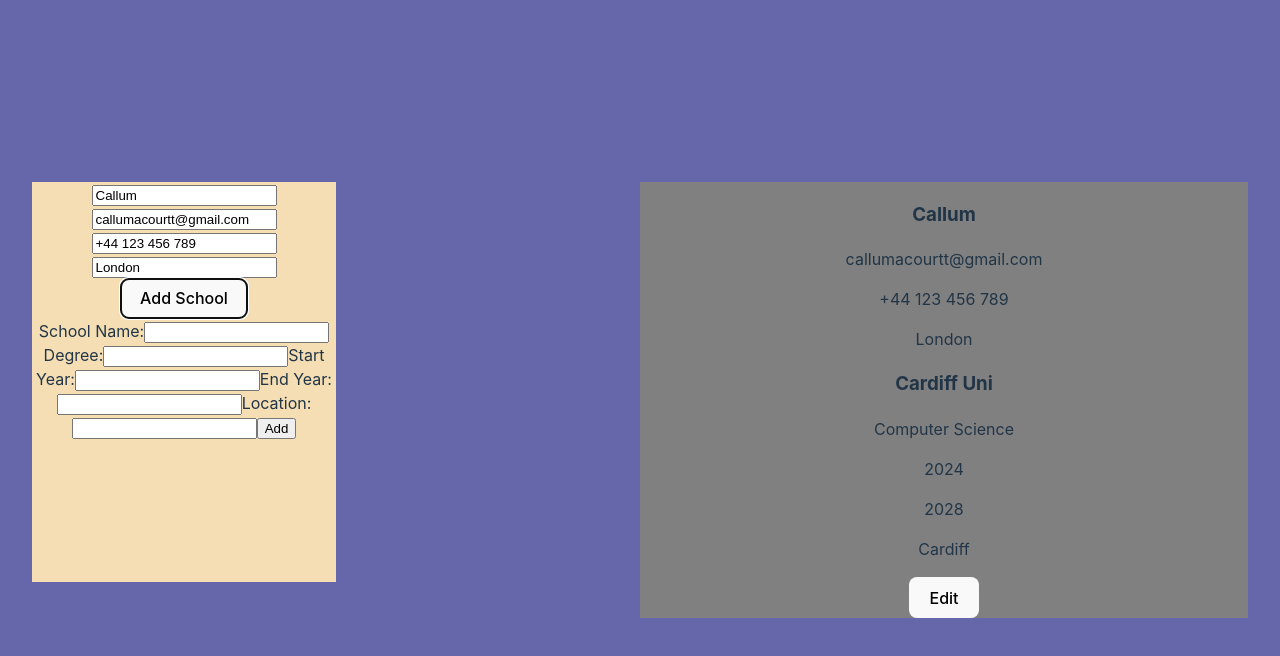
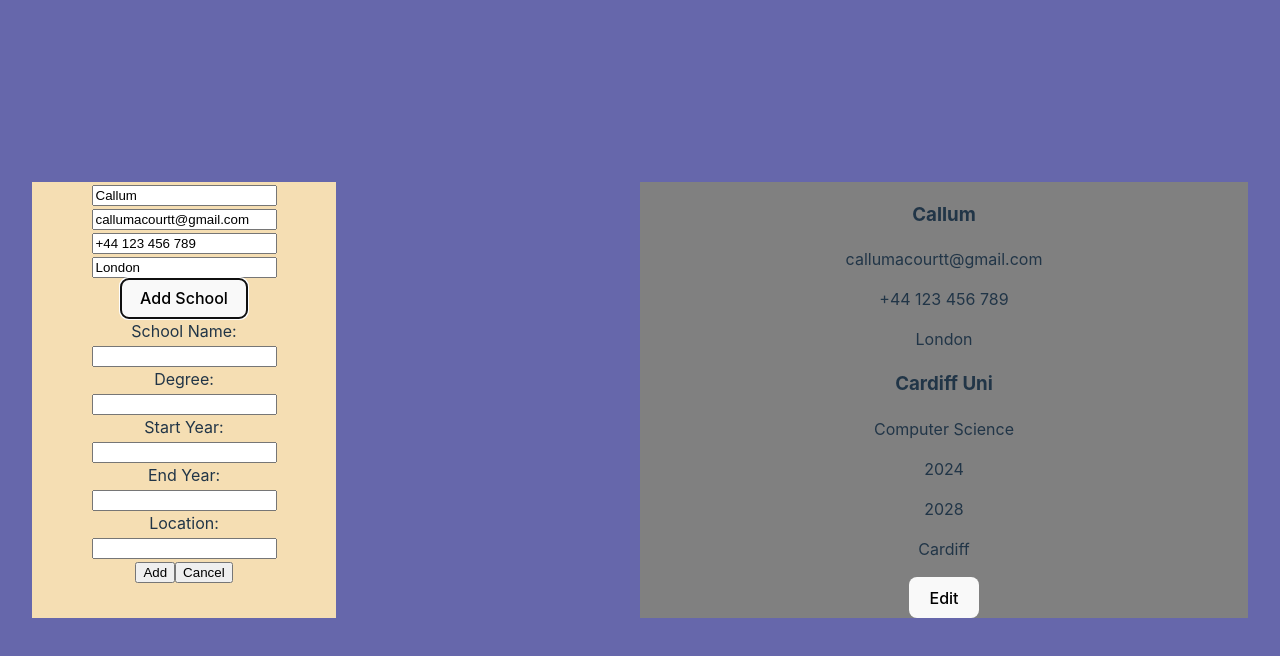
Before and after one commit to Callumacourt/cvBuilder, a React (Vite) app in the folder cv-builder/: page / in a window 1280 px wide. Both pictures are taken after a click on the button "Add School". Shown: the top 656 px of the page. Built offline with nearby package versions, Linux system fonts and the light colour scheme.

Commit message:
editing and style fixes

```diff
--- a/cv-builder/src/App.css
+++ b/cv-builder/src/App.css
@@ -13,7 +13,7 @@
   width: 50%;
   grid-row: 1;
   background-color: wheat;
-  max-height: 50vh;
+  max-height: 100%;
 }
 
 .cv{
--- a/cv-builder/src/components/CV.jsx
+++ b/cv-builder/src/components/CV.jsx
@@ -44,8 +44,12 @@ export default function CV() {
     };
 
 
+    // editingIndex needs to be stored in memory at the point before edit commmences
+    // if cancelEdit is called, then restore the school at editIndex, to it's previous value
+
     const handleSubmit = (event, formData) => {
         event.preventDefault();
+        previousValue = {}
         setSchools((prevSchools) => {
             const updatedSchools = [...prevSchools];
             if (editing) {
--- a/cv-builder/src/components/EducationInput.jsx
+++ b/cv-builder/src/components/EducationInput.jsx
@@ -45,50 +45,65 @@ export default function EducationInput({
                     <form onSubmit={onSubmit}>
                         <label htmlFor="schoolName">
                             School Name:
+                            <br />
                             <input
                                 type="text"
                                 name="name"
                                 value={formData.name || ''}
                                 onChange={handleChange}
                             />
+                            <br />
                         </label>
                         <label htmlFor="degree">
                             Degree:
+                            <br />
                             <input
                                 type="text"
                                 name="degree"
                                 value={formData.degree || ''}
                                 onChange={handleChange}
                             />
+                            <br />
                         </label>
                         <label htmlFor="startYear">
                             Start Year:
+                            <br />
                             <input
                                 type="number"
                                 name="startYear"
                                 value={formData.startYear || ''}
                                 onChange={handleChange}
                             />
+                            <br />
                         </label>
                         <label htmlFor="endYear">
                             End Year:
+                            <br />
                             <input
                                 type="number"
                                 name="endYear"
                                 value={formData.endYear || ''}
                                 onChange={handleChange}
                             />
+                            <br />
                         </label>
                         <label htmlFor="location">
                             Location:
+                            <br />
                             <input
                                 type="text"
                                 name="location"
                                 value={formData.location || ''}
                                 onChange={handleChange}
                             />
+                            <br />
                         </label>
                         <input type="submit" value={editing ? 'Save' : 'Add'} />
+                        <input type="button" value={'Cancel'} onClick={() => {
+                            setShowEducation(false)
+                            setFormData({})
+                            setEditing(false)
+                            }}/>
                     </form>
                 </div>
             )}
```
